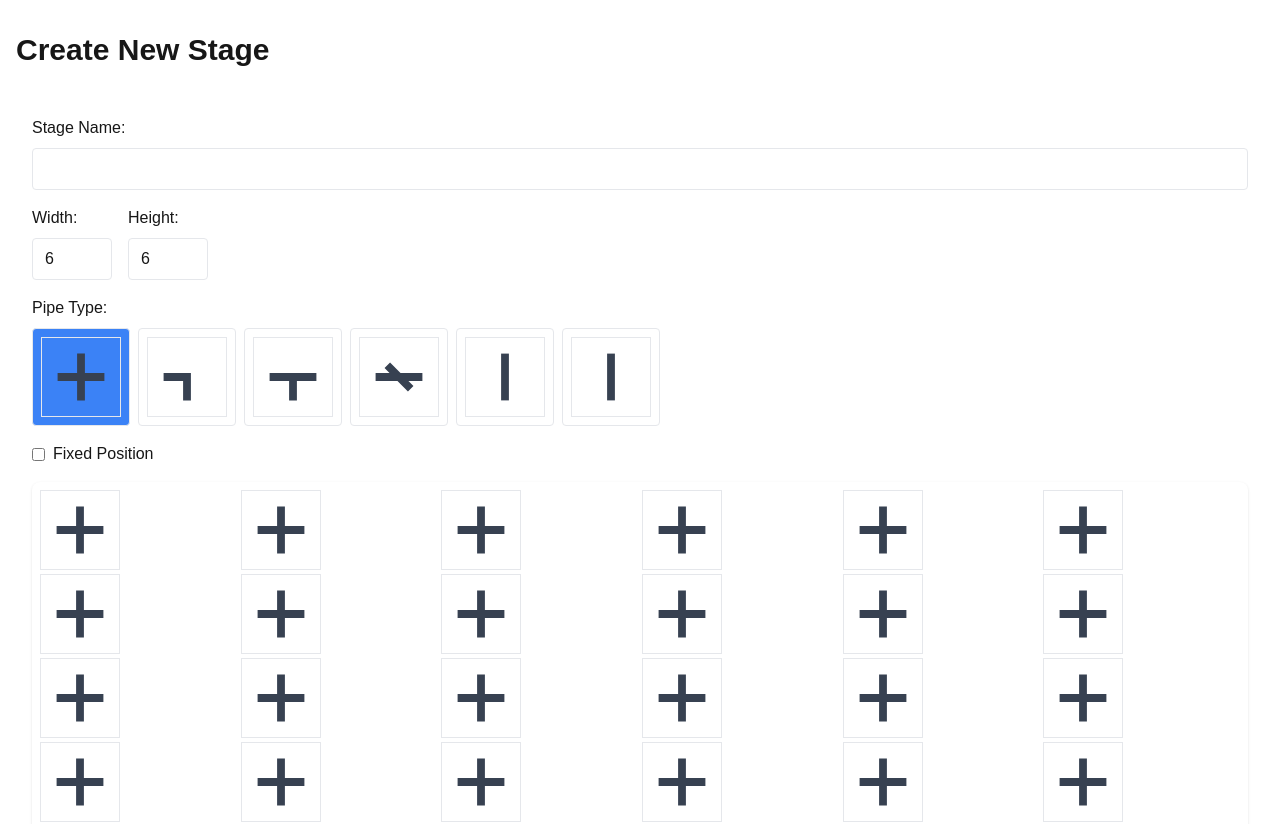
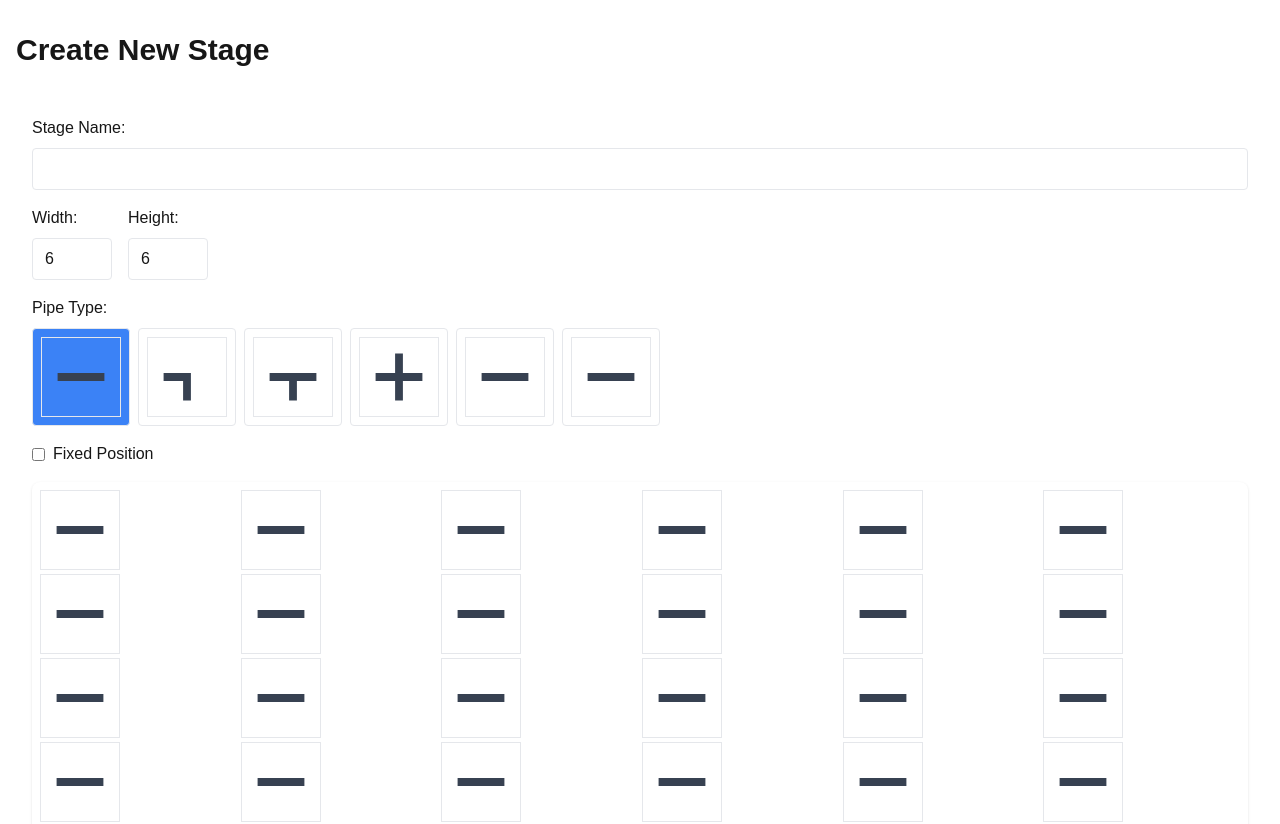
Before and after one commit to Wata22109/my-next-app, a Next.js app: page /admin/stage/new in a window 1280 px wide. Shown: the top 824 px of the page. Built offline with nearby package versions, Linux system fonts and the light colour scheme.

Commit message:
update Board.tsx and Pipe.tsx

```diff
--- a/src/components/game/Board.tsx
+++ b/src/components/game/Board.tsx
@@ -11,13 +11,14 @@ export const Board: React.FC<BoardProps> = ({ stage, onClear }) => {
   const [board, setBoard] = useState<PipeState[][]>([]);
   const [connectedPipes, setConnectedPipes] = useState<boolean[][]>([]);
 
-  // パイプの接続方向を取得
-  const getConnectedDirections = useCallback((pipe: PipeState): number[] => {
+  // パイプの基本接続方向を定義
+  const getBaseConnectedDirections = useCallback(
+    (pipe: PipeState): number[] => {
       switch (pipe.type) {
         case "straight":
           return [0, 180];
         case "corner":
-        return [0, 90];
+          return [90, 180]; // 下と左を基本方向に
         case "tee":
           return [0, 90, 180];
         case "cross":
@@ -31,36 +32,133 @@ export const Board: React.FC<BoardProps> = ({ stage, onClear }) => {
         default:
           return [];
       }
-  }, []);
+    },
+    []
+  );
+
+  // パイプの実際の接続方向を計算
+  const getActualConnectedDirections = useCallback(
+    (pipe: PipeState): number[] => {
+      const baseDirections = getBaseConnectedDirections(pipe);
+      return baseDirections.map((dir) => {
+        const actualDir = (dir + pipe.direction) % 360;
+        console.log(
+          `Base direction: ${dir}, Pipe direction: ${pipe.direction}, Actual direction: ${actualDir}`
+        );
+        return actualDir;
+      });
+    },
+    [getBaseConnectedDirections]
+  );
+
+  // 接続チェックのロジック
+  const checkConnection = useCallback(
+    (pipe: PipeState, fromDirection: number): boolean => {
+      console.log(
+        `Checking connection for pipe type ${pipe.type} at fromDirection ${fromDirection}, pipe direction ${pipe.direction}`
+      );
+
+      // パイプの接続可能方向を取得
+      const actualDirections = getActualConnectedDirections(pipe);
+
+      // スタート地点の特別処理
+      if (pipe.type === "start" && fromDirection === 0) {
+        return true;
+      }
 
       // 接続チェック
-  const checkConnection = useCallback(
-    (pipe: PipeState, fromDirection: number) => {
-      const normalizedFromDirection =
-        (360 + (fromDirection - pipe.direction)) % 360;
-      const connections = getConnectedDirections(pipe);
-      return connections.includes(normalizedFromDirection);
+      const oppositeDirection = (fromDirection + 180) % 360;
+      const isConnected = actualDirections.includes(oppositeDirection);
+
+      console.log(
+        `Actual directions: ${actualDirections}, Required direction: ${oppositeDirection}, Is connected: ${isConnected}`
+      );
+      return isConnected;
     },
-    [getConnectedDirections]
+    [getActualConnectedDirections]
   );
 
-  // 次の位置を取得
+  // 次のセルの位置を計算
   const getNextPosition = useCallback(
     (row: number, col: number, direction: number): [number, number] => {
       switch (direction) {
         case 0:
-          return [row, col + 1];
+          return [row, col + 1]; // 右
         case 90:
-          return [row + 1, col];
+          return [row + 1, col]; // 下
         case 180:
-          return [row, col - 1];
+          return [row, col - 1]; // 左
         case 270:
-          return [row - 1, col];
+          return [row - 1, col]; // 上
         default:
           return [row, col];
       }
     },
     []
+  );
+
+  // 深さ優先探索による接続確認
+  const dfs = useCallback(
+    (
+      row: number,
+      col: number,
+      fromDirection: number,
+      connected: boolean[][]
+    ): boolean => {
+      // 境界チェック
+      if (row < 0 || row >= board.length || col < 0 || col >= board[0].length) {
+        console.log(`Out of bounds: [${row}, ${col}]`);
+        return false;
+      }
+
+      const pipe = board[row][col];
+      if (!pipe || connected[row][col]) {
+        console.log(`Invalid pipe or already connected: [${row}, ${col}]`);
+        return false;
+      }
+
+      console.log(
+        `Checking pipe at [${row}, ${col}], type: ${pipe.type}, direction: ${pipe.direction}`
+      );
+
+      if (!checkConnection(pipe, fromDirection)) {
+        console.log(`Connection failed at [${row}, ${col}]`);
+        return false;
+      }
+
+      connected[row][col] = true;
+      console.log(`Connected pipe at [${row}, ${col}]`);
+
+      if (pipe.type === "end") {
+        console.log("Found end pipe - Stage clear!");
+        onClear?.();
+        return true;
+      }
+
+      // 次の接続を試行
+      const actualDirections = getActualConnectedDirections(pipe);
+      for (const direction of actualDirections) {
+        if ((direction + 180) % 360 === fromDirection) continue; // 来た方向には戻らない
+
+        const [nextRow, nextCol] = getNextPosition(row, col, direction);
+        console.log(
+          `Trying next position: direction ${direction} -> [${nextRow}, ${nextCol}]`
+        );
+
+        if (dfs(nextRow, nextCol, direction, connected)) {
+          return true;
+        }
+      }
+
+      return false;
+    },
+    [
+      board,
+      checkConnection,
+      getActualConnectedDirections,
+      getNextPosition,
+      onClear,
+    ]
   );
 
   // 接続状態の更新
@@ -85,60 +183,14 @@ export const Board: React.FC<BoardProps> = ({ stage, onClear }) => {
       if (startRow !== -1) break;
     }
 
+    console.log(`Start position found at [${startRow}, ${startCol}]`);
+
     if (startRow !== -1 && startCol !== -1) {
-      const dfs = (
-        row: number,
-        col: number,
-        fromDirection: number
-      ): boolean => {
-        if (
-          row < 0 ||
-          row >= board.length ||
-          col < 0 ||
-          col >= board[0].length
-        ) {
-          return false;
-        }
-
-        const pipe = board[row][col];
-        if (!pipe || connected[row][col]) return false;
-
-        const isConnected = checkConnection(pipe, fromDirection);
-        if (!isConnected) return false;
-
-        connected[row][col] = true;
-
-        if (pipe.type === "end") {
-          onClear?.();
-          return true;
-        }
-
-        const directions = getConnectedDirections(pipe);
-        for (const direction of directions) {
-          const actualDirection = (direction + pipe.direction) % 360;
-          const [nextRow, nextCol] = getNextPosition(row, col, actualDirection);
-          const oppositeDirection = (actualDirection + 180) % 360;
-          if (dfs(nextRow, nextCol, oppositeDirection)) {
-            return true;
-          }
-        }
-
-        return false;
-      };
-
-      dfs(startRow, startCol, 0);
+      dfs(startRow, startCol, 0, connected);
     }
 
     setConnectedPipes(connected);
-  }, [
-    board,
-    stage.height,
-    stage.width,
-    onClear,
-    checkConnection,
-    getConnectedDirections,
-    getNextPosition,
-  ]);
+  }, [board, stage.height, stage.width, dfs]);
 
   // パイプの回転
   const rotatePipe = useCallback((rowIndex: number, colIndex: number) => {
@@ -187,7 +239,9 @@ export const Board: React.FC<BoardProps> = ({ stage, onClear }) => {
 
   // 接続状態の更新
   useEffect(() => {
+    if (board.length > 0) {
       updateConnections();
+    }
   }, [board, updateConnections]);
 
   return (
--- a/src/components/game/Pipe.tsx
+++ b/src/components/game/Pipe.tsx
@@ -11,17 +11,17 @@ const Pipe: React.FC<PipeProps> = React.memo(({ pipe, onClick, position }) => {
   const getPipePath = (type: PipeState["type"]) => {
     switch (type) {
       case "straight":
-        return "M 20,50 L 80,50 M 50,20 L 50,80";
+        return "M 20,50 L 80,50";
       case "corner":
         return "M 20,50 L 50,50 L 50,80";
       case "tee":
         return "M 20,50 L 80,50 M 50,50 L 50,80";
       case "cross":
-        return "M 20,50 L 80,50 M 35,35 L 65,65";
+        return "M 20,50 L 80,50 M 50,20 L 50,80";
       case "start":
-        return "M 50,20 L 50,80";
+        return "M 20,50 L 80,50";
       case "end":
-        return "M 50,20 L 50,80";
+        return "M 20,50 L 80,50";
       case "empty":
       default:
         return "";
```
Lines whose indentation alone changed are shown as unchanged.
